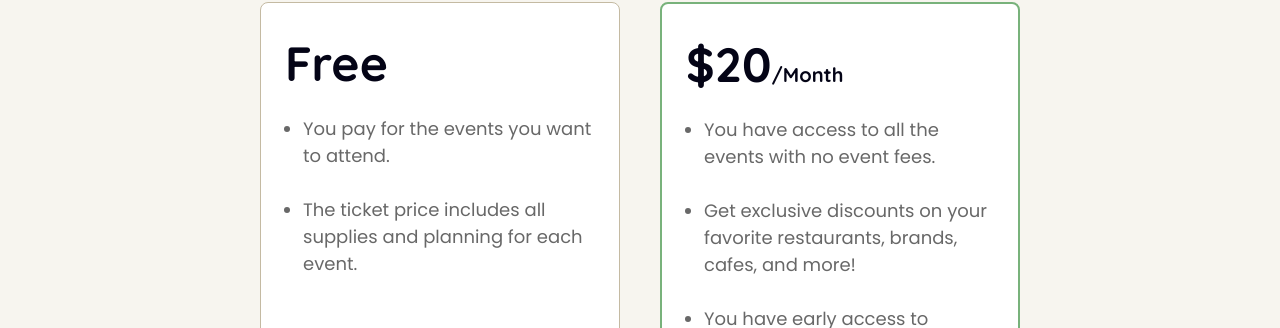
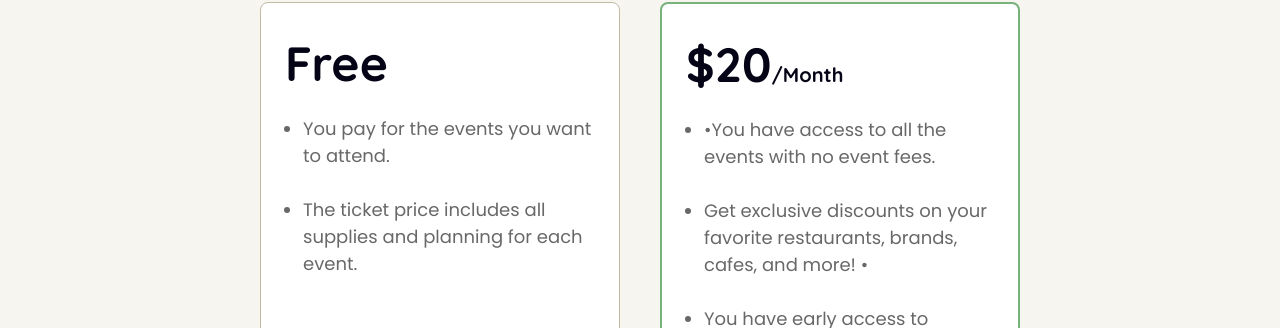
Before and after one commit to ekkomediaprojects/ummati-frontend, a React (Create React App) app: page /membership in a window 1280 px wide. Shown: the part 619-947 px from the top of the page. Built offline with nearby package versions, Linux system fonts and the light colour scheme.

Commit message:
membership cards text trying differnt bullet

```diff
--- a/src/pages/Membership.js
+++ b/src/pages/Membership.js
@@ -39,9 +39,9 @@ const Membership = () => (
                         <span style={styles.monthText}>/Month</span>
                     </div>
                     <ul style={styles.benefitsText}>
-                        <li>You have access to all the events with no event fees.</li>
+                        <li>•You have access to all the events with no event fees.</li>
                         <br />
-                        <li>Get exclusive discounts on your favorite restaurants, brands, cafes, and more!</li>
+                        <li>Get exclusive discounts on your favorite restaurants, brands, cafes, and more! •</li>
                         <br />
                         <li>You have early access to events.</li>
                         <br />
```
